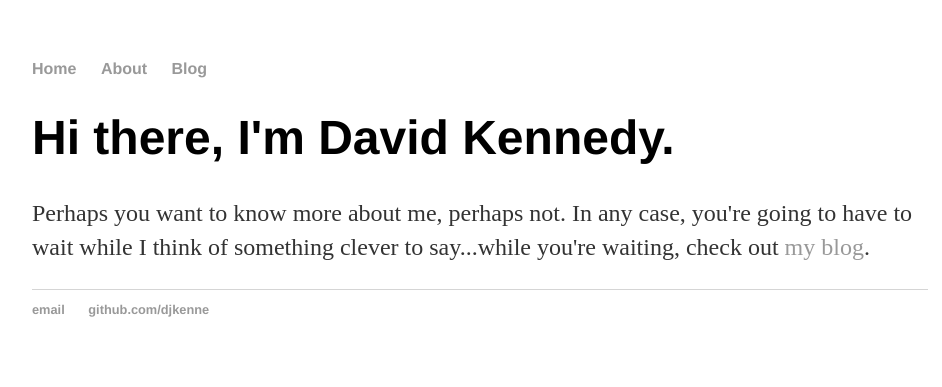
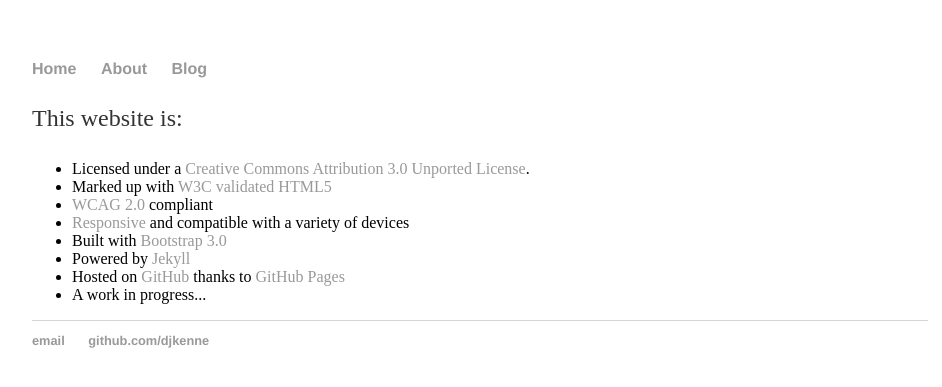
Before and after one commit to djkenne/djkenne.github.io, a Jekyll site: the page built from about/index.html, in a window 1280 px wide. Shown: the top 387 px of the page, without its empty margins (160-1102 px from the left). Built offline with Jekyll 4.4.1, drawn with Linux system fonts in a browser that asks for light colours.

Commit message:
Update index.html
Update about page with credits and extra information.

```diff
--- a/about/index.html
+++ b/about/index.html
@@ -1,8 +1,22 @@
 ---
 layout: default
-title: David Kennedy
+title: About This Site
+description: Information about the website djkenne.github.io, the personal website of David Kennedy.
 ---
-<div class="blurb">
-	<h1>Hi there, I'm David Kennedy.</h1>
-	<p>Perhaps you want to know more about me, perhaps not. In any case, you're going to have to wait while I think of something clever to say...while you're waiting, check out <a href="/blog">my blog</a>.</p>
-</div><!-- /.blurb -->
+
+<div class="about">
+
+    <p>This website is:</p>
+
+      <ul class="list-unstyled">
+        <li>Licensed under a <a rel="license" href="http://creativecommons.org/licenses/by/3.0/deed.en_US">Creative Commons Attribution 3.0 Unported License</a>. </li>
+        <li>Marked up with <a href="https://validator.w3.org/nu/?doc=http%3A%2F%2Fdjkenne.github.io" title="HTML5 Validator">W3C validated HTML5</a></li>
+        <li><a href="http://www.w3.org/TR/WCAG20/" title="WCAG 2.0">WCAG 2.0</a> compliant</li>
+        <li><a href="http://alistapart.com/article/responsive-web-design" title="Responsive Web Design at A List Apart">Responsive</a> and compatible with a variety of devices</li>
+        <li>Built with <a href="http://getbootstrap.com/" title="Bootstrap 3.0">Bootstrap 3.0</a></li>
+        <!--<li>Using typefaces <a href="http://www.google.com/fonts/specimen/Merriweather" title ="Merriweather">Merriweather</a> by <a href="https://plus.google.com/106288796449831139244/about" title="Eben Sorkin">Eben Sorkin</a> and <a href="http://www.google.com/fonts/specimen/Montserrat" title="Montserrat">Montserrat</a> by <a href="http://www.zkysky.com.ar/" title="ZkySky Design">Julieta Ulanovsky</a></li>-->
+        <li>Powered by <a href="http://jekyllrb.com/" title="Jekyll">Jekyll</a></li>
+        <li>Hosted on <a href="http://github.com/djkenne/djkenne.github.io" title="This site hosted on GitHub">GitHub</a> thanks to <a href="http://pages.github.com/" title="GitHub Pages">GitHub Pages</a></li>
+        <li>A work in progress...</li>
+      </ul>
+</div>
```
